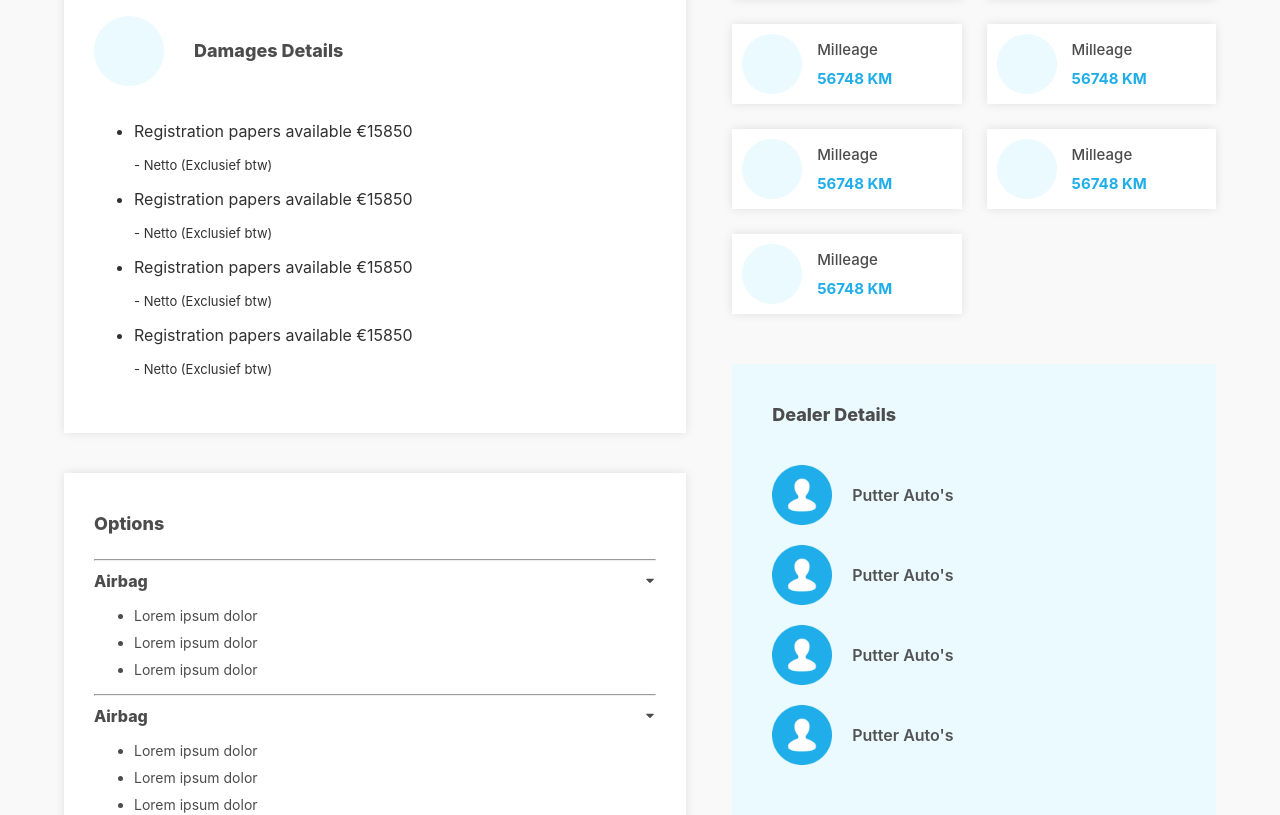
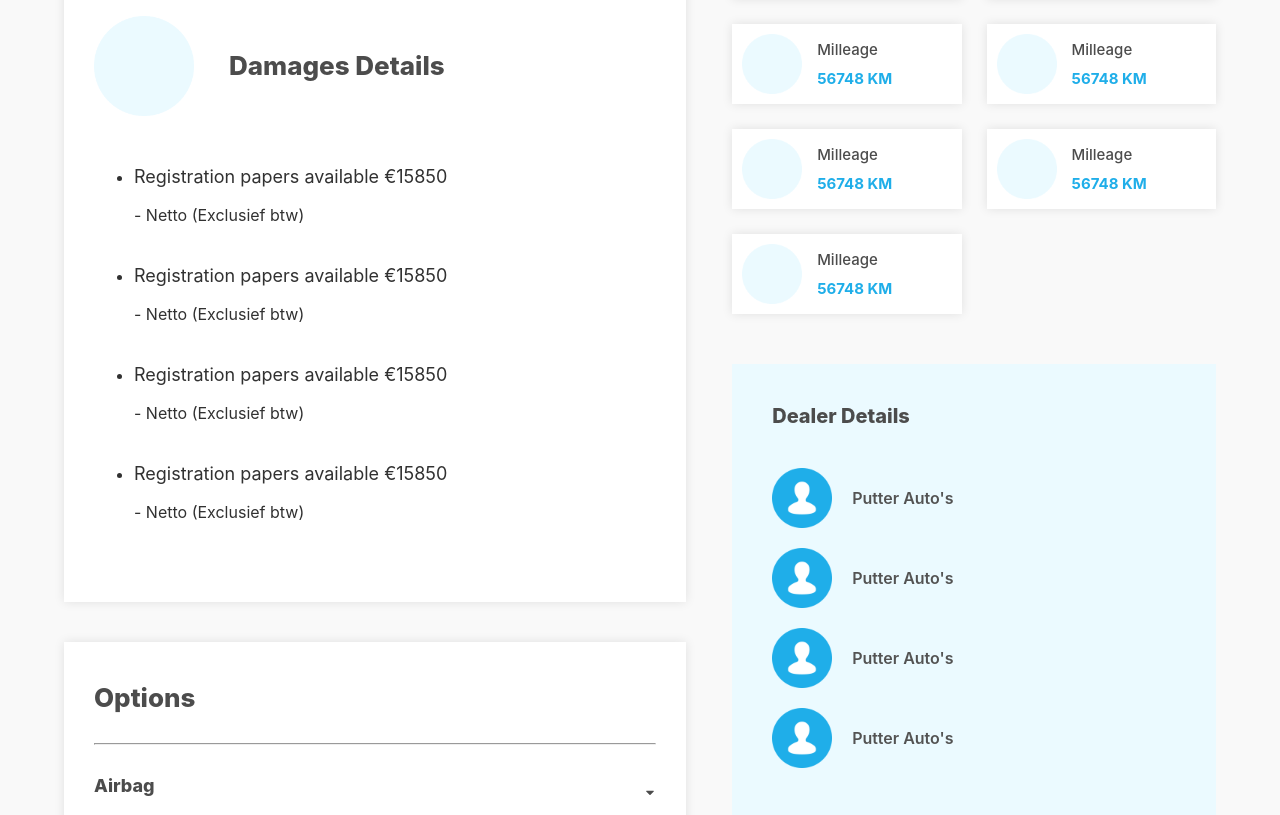
Before and after one commit to elpah/autosnl, a React (Create React App) app in the folder frontend/: page /car-page in a window 1280 px wide. Shown: the part 827-1642 px from the top of the page. Built offline with nearby package versions, Linux system fonts and the light colour scheme.

Commit message:
car page desktop layout

```diff
--- a/frontend/src/components/car-damages-card/car-damages-card-details.module.scss
+++ b/frontend/src/components/car-damages-card/car-damages-card-details.module.scss
@@ -126,3 +126,41 @@
     }
   }
 }
+
+@media (min-width: 1200px) {
+  .car_damages_container {
+    .header_img_container {
+      gap: 35px;
+      margin-bottom: 50px;
+
+      .damage_image_container {
+        width: 100px;
+        height: 100px;
+        object-fit: contain;
+
+        .damage_img_icon {
+          width: 100px;
+          height: 100px;
+        }
+      }
+      .damages_header {
+        font-size: 26px;
+        font-weight: 800;
+      }
+    }
+
+    .damages_info {
+      .list_container_ol {
+        .list_item {
+          margin-bottom: 40px;
+          .list_title {
+            font-size: 18px;
+          }
+          .list_sub {
+            font-size: 16px;
+          }
+        }
+      }
+    }
+  }
+}
--- a/frontend/src/components/car-info-card-container/car-info-card-container.module.scss
+++ b/frontend/src/components/car-info-card-container/car-info-card-container.module.scss
@@ -17,3 +17,9 @@
     margin-top: 45px;
   }
 }
+
+@media (min-width: 1500px) {
+  .car_info_cards_container {
+    grid-template-columns: repeat(3, 1fr);
+  }
+}
--- a/frontend/src/components/dealer-infomation/dealer-info.module.scss
+++ b/frontend/src/components/dealer-infomation/dealer-info.module.scss
@@ -80,3 +80,16 @@
     }
   }
 }
+@media (min-width: 1024px) {
+  .dealer_info_container {
+    .dealer_info_header {
+      font-size: 20px;
+    }
+  }
+  // .button_container {
+  //   .button {
+  //     height: 70px;
+  //     font-size: 18px;
+  //   }
+  // }
+}
--- a/frontend/src/components/options/option-items/OptionItem.module.scss
+++ b/frontend/src/components/options/option-items/OptionItem.module.scss
@@ -66,3 +66,24 @@
     }
   }
 }
+
+@media (min-width: 1200px) {
+  .option_items_container {
+    margin-top: 30px;
+
+    .option_header_icon_container {
+      .option_header {
+        font-size: 18px;
+        margin-bottom: 15px;
+      }
+    }
+    .option_list_container {
+      margin-left: 0;
+
+      .option_li {
+        font-size: 16px;
+        margin-bottom: 20px;
+      }
+    }
+  }
+}
--- a/frontend/src/components/options/options.module.scss
+++ b/frontend/src/components/options/options.module.scss
@@ -30,3 +30,11 @@
     }
   }
 }
+@media (min-width: 1200px) {
+  .options_container {
+    .options_header {
+      font-size: 26px;
+      margin-bottom: 30px;
+    }
+  }
+}
--- a/frontend/src/pages/carpage/CarPage.tsx
+++ b/frontend/src/pages/carpage/CarPage.tsx
@@ -56,7 +56,7 @@ export const CarPage = () => {
           Mercedes C300
         </div>
       </div>
-      {/* <CarPageMobile/> */}
+      <CarPageMobile/>
       <CarPageDesktop />
     </div>
   );
--- a/frontend/src/pages/carpage/car_page.module.scss
+++ b/frontend/src/pages/carpage/car_page.module.scss
@@ -5,6 +5,7 @@
   background-color: #f9f9f9;
   .car_map_container {
     width: 90%;
+    max-width: 1800px;
     margin: auto;
     padding-top: 25px;
     margin-bottom: 12px;
--- a/frontend/src/pages/carpage/carpage-desktop/carpage-desktop.module.scss
+++ b/frontend/src/pages/carpage/carpage-desktop/carpage-desktop.module.scss
@@ -36,3 +36,16 @@
     }
   }
 }
+
+@media (min-width: 1200px) {
+  .car_page_desktop_container {
+    max-width: 1800px;
+    .left {
+      gap: 40px;
+      width: 54%;
+    }
+    .right {
+      width: 42%;
+    }
+  }
+}
--- a/frontend/src/pages/carpage/carpage-mobile/car-page-mobile.module.scss
+++ b/frontend/src/pages/carpage/carpage-mobile/car-page-mobile.module.scss
@@ -28,3 +28,9 @@
     }
   }
 }
+
+@media (min-width: 768px) {
+  .car_mobile_container_wrapper {
+    display: none;
+  }
+}
```
